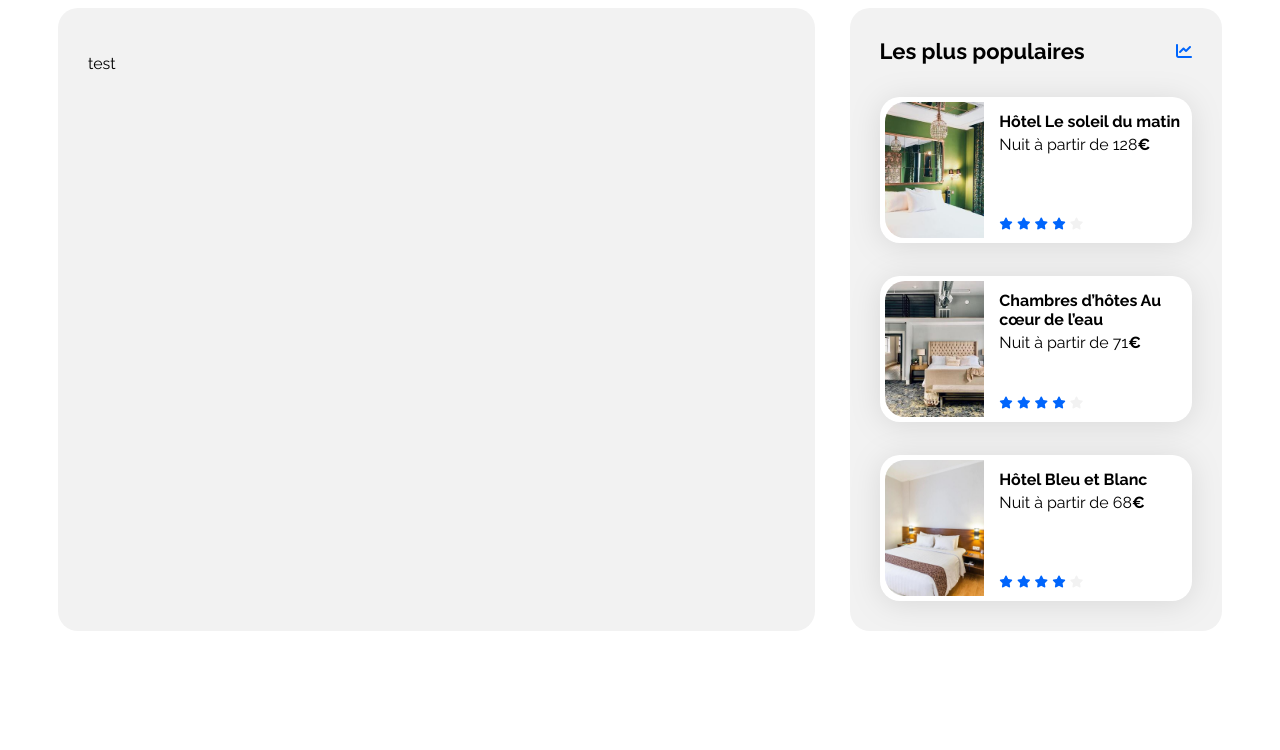
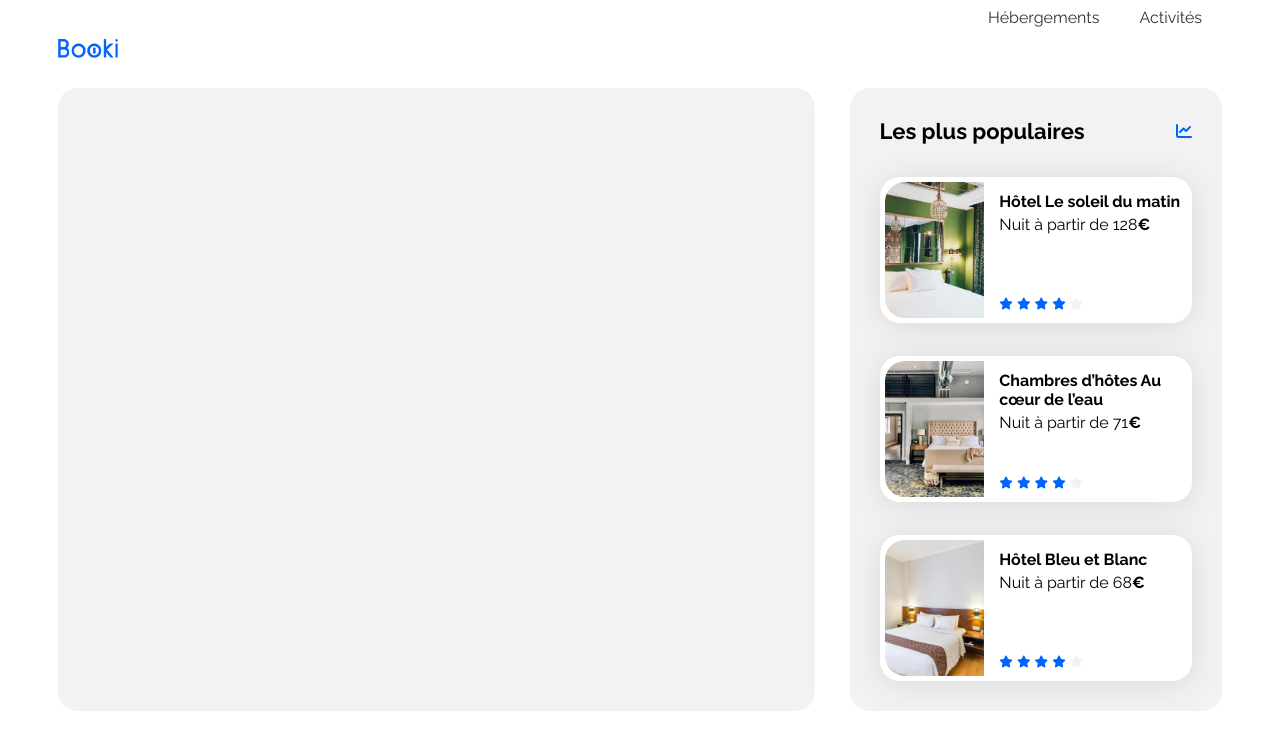
Before and after one commit to lamben2007/Projet2_booki, a plain HTML site: page index.html in a window 1280 px wide. Drawn offline with Linux system fonts and the light colour scheme.

Commit message:
Intégration du header

```diff
--- a/css/style.css
+++ b/css/style.css
@@ -1,12 +1,12 @@
 /****** General ***********/
 * {
-    font-family: 'Raleway', sans-serif;
+  font-family: "Raleway", sans-serif;
 }
 
 :root {
-    --main-color: #0065FC;
-    --main-bg-color: #F2F2F2;
-    --filter-bg-color: #DEEBFF;
+  --main-color: #0065fc;
+  --main-bg-color: #f2f2f2;
+  --filter-bg-color: #deebff;
 }
 
 .fa-solid {
@@ -17,6 +17,61 @@ body {
   display: flex;
   justify-content: center;
 }
+
+/***************** HEADER ***************************/
+
+.header-container {
+  height: 80px;
+  display: flex;
+  flex-direction: row;
+  justify-content: space-between;
+  align-content: center;
+}
+
+.header-logo {
+  display: flex;
+  justify-content: center; /* Centre horizontalement */
+  align-items: center; /* Centre verticalement */
+}
+
+.header-menu ul {
+    list-style-type: none;      /* Supprime les puces de la liste */
+    padding: 0;                 /* Supprime le padding par défaut */
+    margin: 0;                  /* Supprime les marges par défaut */
+    display: flex;              /* Utilise flexbox pour aligner les éléments */
+    justify-content: space-around; /* Espace les éléments horizontalement */
+  }
+
+  .header-menu li {
+    margin: 0 10px;             /* Espace autour des items si nécessaire */
+  }
+
+  .header-menu a {
+    text-decoration: none;      /* Supprime le soulignement des liens */
+    font-size: 16px;            /* Taille du texte */
+    color: #333;              /* Couleur du texte */
+    padding: 10px;              /* Ajoute un peu d'espace autour des liens */
+
+  }
+
+  .header-menu a:hover {
+    color: #0004ff;             /* Change la couleur du texte au survol */
+  }
+
+  .header-menu a:focus {
+    color: #0065FC;
+    border-top: 2px solid #0065FC;  /* Ajoute une bordure de 3px en haut */
+    padding-top: 6px;                 /* Ajuste le padding pour compenser la bordure */
+  }
+
+  .header-menu a.active {
+    color: #0065FC;
+    border-top: 2px solid #0065FC;  /* Ajoute une bordure de 3px en haut */
+    padding-top: 6px;                 /* Ajuste le padding pour compenser la bordure */
+  }
+
+
+/******************************/
 
 .main-container {
   width: 100%;
@@ -55,7 +110,7 @@ a {
 }
 
 .neutral-star {
-    color: var(--main-bg-color)
+  color: var(--main-bg-color);
 }
 
 /****** Hebergements And Populaires ***********/
@@ -121,9 +176,6 @@ a {
   margin-bottom: 5px;
 }
 
-
-
-
 /* Le code ci-dessous correspond à la version responsive uniquement */
 
 /****** Media queries ***********/
--- a/index.html
+++ b/index.html
@@ -16,11 +16,29 @@
 
 <body>
     <div class="main-container">
-        <header></header>
+
+        <header>
+            <div class="header-container">
+
+                <div class="header-logo">
+                    <img src="./images/logo/Booki.png" height="19px" alt="Logo Booki" />
+                </div>
+
+                <nav class="header-menu">
+                    <ul>
+                        <li><a href="#">Hébergements</a></li>
+                        <li><a href="#">Activités</a></li>
+                    </ul>
+                </nav>
+
+            </div>
+
+        </header>
+
+
         <main>
             <div class="hebergements-and-populaires">
                 <section class="hebergements">
-                    <p>test</p>
 
                 </section>
 
@@ -32,7 +50,8 @@
                     <div class="populaires-cards">
                         <a href="#">
                             <article class="card">
-                                <img src="./images/hebergements/emile-guillemot.jpg" alt="Image de la chambre d'hôtel montrant un lit">
+                                <img src="./images/hebergements/emile-guillemot.jpg"
+                                    alt="Image de la chambre d'hôtel montrant un lit">
                                 <div class="card-content">
                                     <div class="card-txt">
                                         <h3 class="card-title">Hôtel Le soleil du matin</h3>
@@ -51,7 +70,8 @@
                         </a>
                         <a href="#">
                             <article class="card">
-                                <img src="./images/hebergements/aw-creative.jpg" alt="Image de la chambre d'hôtel montrant un lit">
+                                <img src="./images/hebergements/aw-creative.jpg"
+                                    alt="Image de la chambre d'hôtel montrant un lit">
                                 <div class="card-content">
                                     <div class="card-txt">
                                         <h3 class="card-title">Chambres d’hôtes Au cœur de l’eau</h3>
@@ -70,7 +90,8 @@
                         </a>
                         <a href="#">
                             <article class="card">
-                                <img src="./images/hebergements/febrian-zakaria2.jpg" alt="Image de la chambre d'hôtel montrant un lit">
+                                <img src="./images/hebergements/febrian-zakaria2.jpg"
+                                    alt="Image de la chambre d'hôtel montrant un lit">
                                 <div class="card-content">
                                     <div class="card-txt">
                                         <h3 class="card-title">Hôtel Bleu et Blanc</h3>
@@ -91,6 +112,7 @@
                 </section>
             </div>
         </main>
+
         <footer></footer>
     </div>
 </body>
```
Lines whose indentation alone changed are shown as unchanged.
